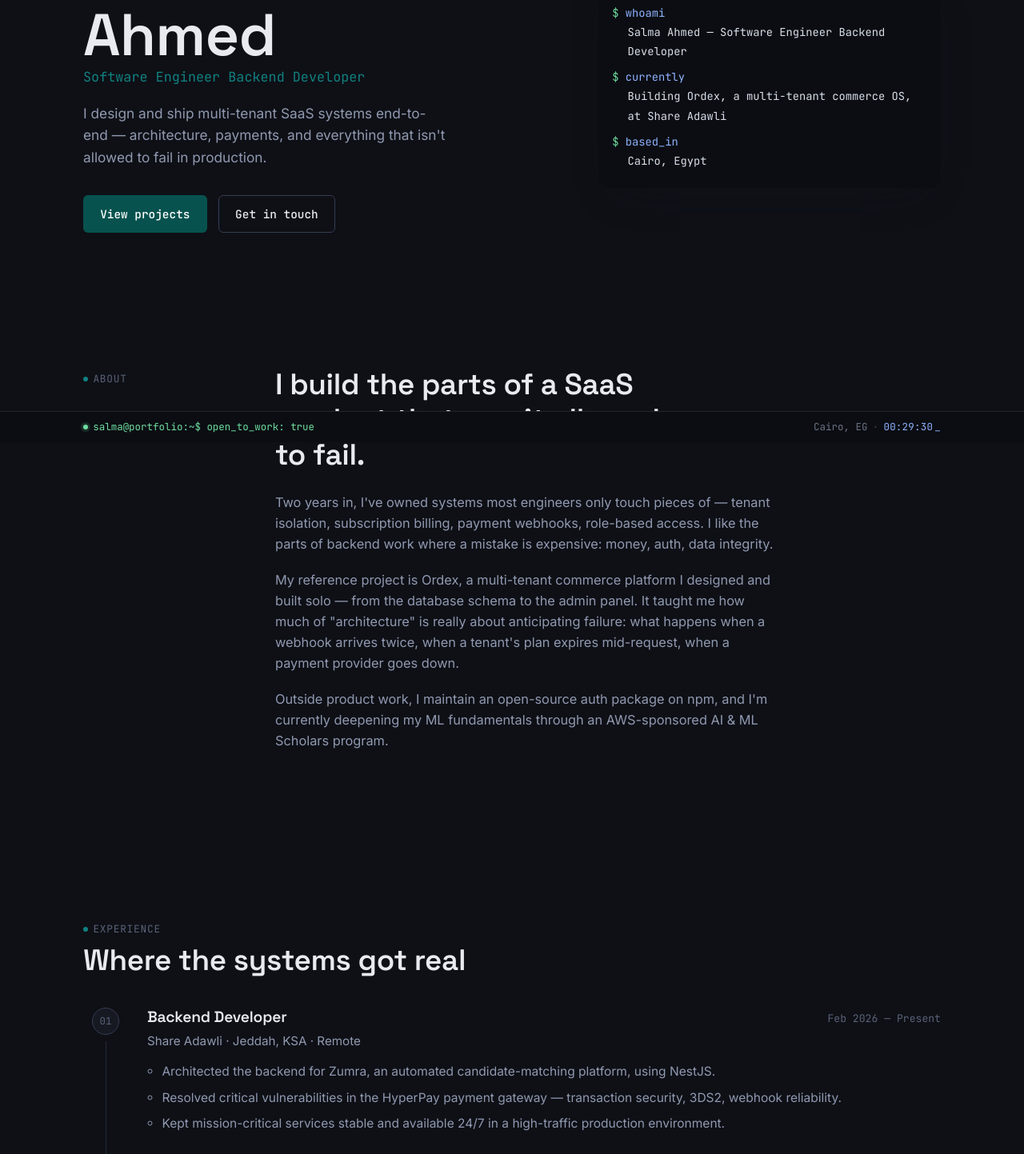
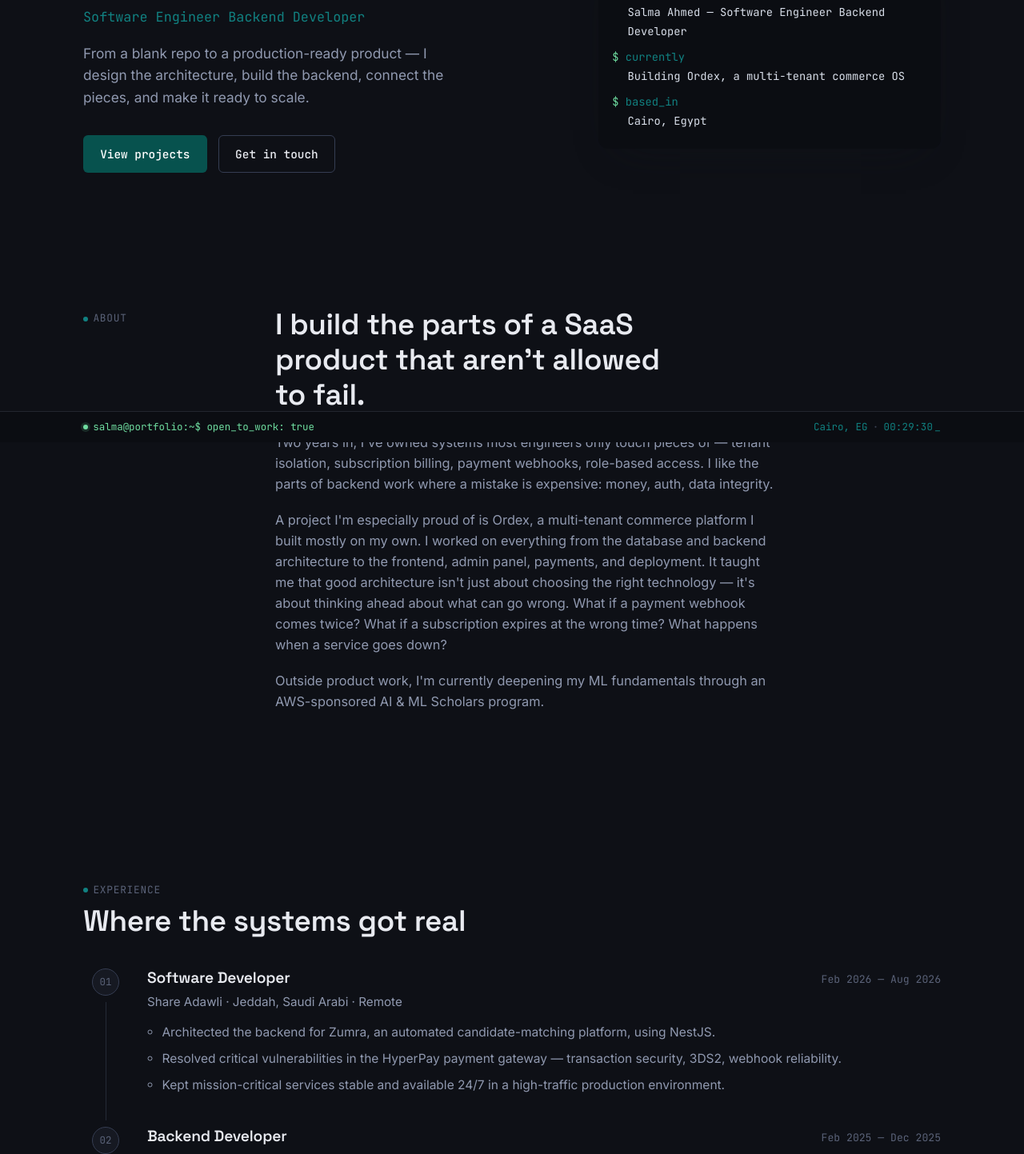
Before and after one commit to salmahmed6/salma-portfolio, a React (Vite) app: page / in a window 1280 px wide. Shown: the part 247-1690 px from the top of the page at 80% size. Built offline with nearby package versions, Linux system fonts and the light colour scheme.

Commit message:
refact: rewrite the content of hero section

```diff
--- a/src/components/Hero.jsx
+++ b/src/components/Hero.jsx
@@ -44,6 +44,10 @@ export default function Hero() {
         }
         .hero__copy { max-width: 46ch; }
         .hero__name {
+          font-family: "Playwrite DE LA Guides", cursive;
+          font-weight: 400;
+          font-style: normal;
+
           font-size: clamp(2.6rem, 6vw, 4.6rem);
           line-height: 1.02;
           margin-block: 0.5rem 0.15rem;
--- a/src/i18n/content.js
+++ b/src/i18n/content.js
@@ -22,10 +22,10 @@ export const content = {
       name: 'Salma Ahmed',
       role: 'Software Engineer Backend Developer',
       tagline:
-        "I design and ship multi-tenant SaaS systems end-to-end — architecture, payments, and everything that isn't allowed to fail in production.",
+        "From a blank repo to a production-ready product — I design the architecture, build the backend, connect the pieces, and make it ready to scale.",
       terminal: [
         { cmd: 'whoami', out: 'Salma Ahmed — Software Engineer Backend Developer' },
-        { cmd: 'currently', out: 'Building Ordex, a multi-tenant commerce OS, at Share Adawli' },
+        { cmd: 'currently', out: 'Building Ordex, a multi-tenant commerce OS' },
         { cmd: 'based_in', out: 'Cairo, Egypt' },
       ],
       ctaPrimary: 'View projects',
@@ -36,8 +36,8 @@ export const content = {
       heading: "I build the parts of a SaaS product that aren't allowed to fail.",
       paragraphs: [
         "Two years in, I've owned systems most engineers only touch pieces of — tenant isolation, subscription billing, payment webhooks, role-based access. I like the parts of backend work where a mistake is expensive: money, auth, data integrity.",
-        "My reference project is Ordex, a multi-tenant commerce platform I designed and built solo — from the database schema to the admin panel. It taught me how much of \"architecture\" is really about anticipating failure: what happens when a webhook arrives twice, when a tenant's plan expires mid-request, when a payment provider goes down.",
-        "Outside product work, I maintain an open-source auth package on npm, and I'm currently deepening my ML fundamentals through an AWS-sponsored AI & ML Scholars program.",
+        "A project I'm especially proud of is Ordex, a multi-tenant commerce platform I built mostly on my own. I worked on everything from the database and backend architecture to the frontend, admin panel, payments, and deployment. It taught me that good architecture isn't just about choosing the right technology — it's about thinking ahead about what can go wrong. What if a payment webhook comes twice? What if a subscription expires at the wrong time? What happens when a service goes down?",
+        "Outside product work, I'm currently deepening my ML fundamentals through an AWS-sponsored AI & ML Scholars program.",
       ],
     },
     experience: {
@@ -46,9 +46,9 @@ export const content = {
       items: [
         {
           company: 'Share Adawli',
-          role: 'Backend Developer',
-          period: 'Feb 2026 — Present',
-          location: 'Jeddah, KSA · Remote',
+          role: 'Software Developer',
+          period: 'Feb 2026 — Aug 2026',
+          location: 'Jeddah, Saudi Arabi · Remote',
           points: [
             'Architected the backend for Zumra, an automated candidate-matching platform, using NestJS.',
             'Resolved critical vulnerabilities in the HyperPay payment gateway — transaction security, 3DS2, webhook reliability.',
@@ -57,7 +57,7 @@ export const content = {
         },
         {
           company: 'Runsoft',
-          role: 'Back-end Developer',
+          role: 'Backend Developer',
           period: 'Feb 2025 — Dec 2025',
           location: 'Cairo, Egypt',
           points: [
@@ -249,7 +249,7 @@ export const content = {
     contact: {
       eyebrow: 'Contact',
       heading: "Let's talk",
-      text: 'Open to backend and full-stack roles — especially teams shipping multi-tenant SaaS or payment-heavy products.',
+      // text: 'Open to backend and full-stack roles',
       email: 'salmaahmedali924@gmail.com',
       emailCta: 'Send an email',
       links: [
--- a/src/index.css
+++ b/src/index.css
@@ -25,9 +25,9 @@
 
   --code-bg: #0b0d12;
   --code-ink: #d9dfea;
-  --code-accent: #8fb2ff;
+  --code-accent: #118181;
   --code-status: #6fdda0;
-  --code-faint: #6b7284;
+  --code-faint: #118181;
 
   --font-display: 'Space Grotesk', 'Segoe UI', sans-serif;
   --font-body: 'Inter', 'Segoe UI', sans-serif;
```
